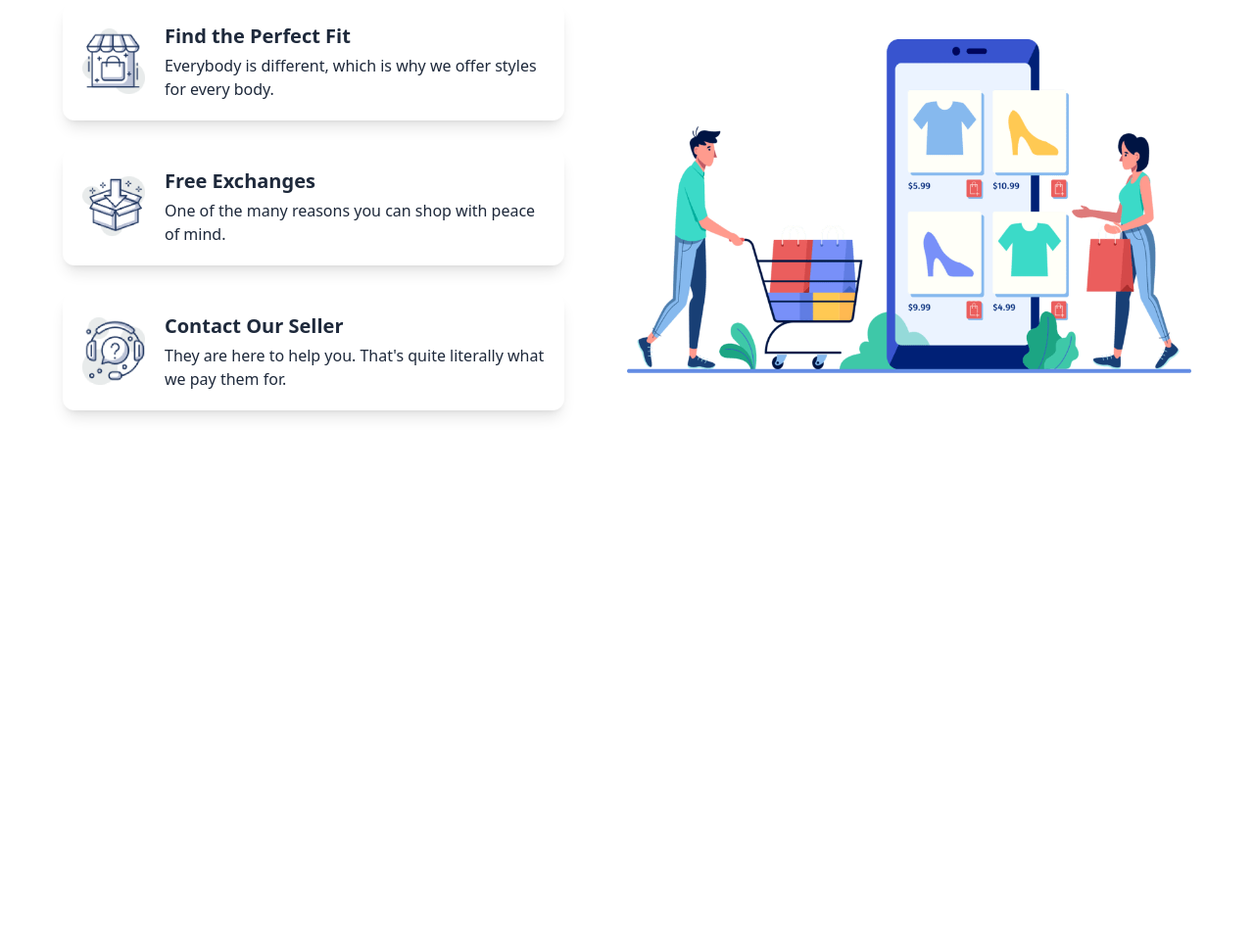
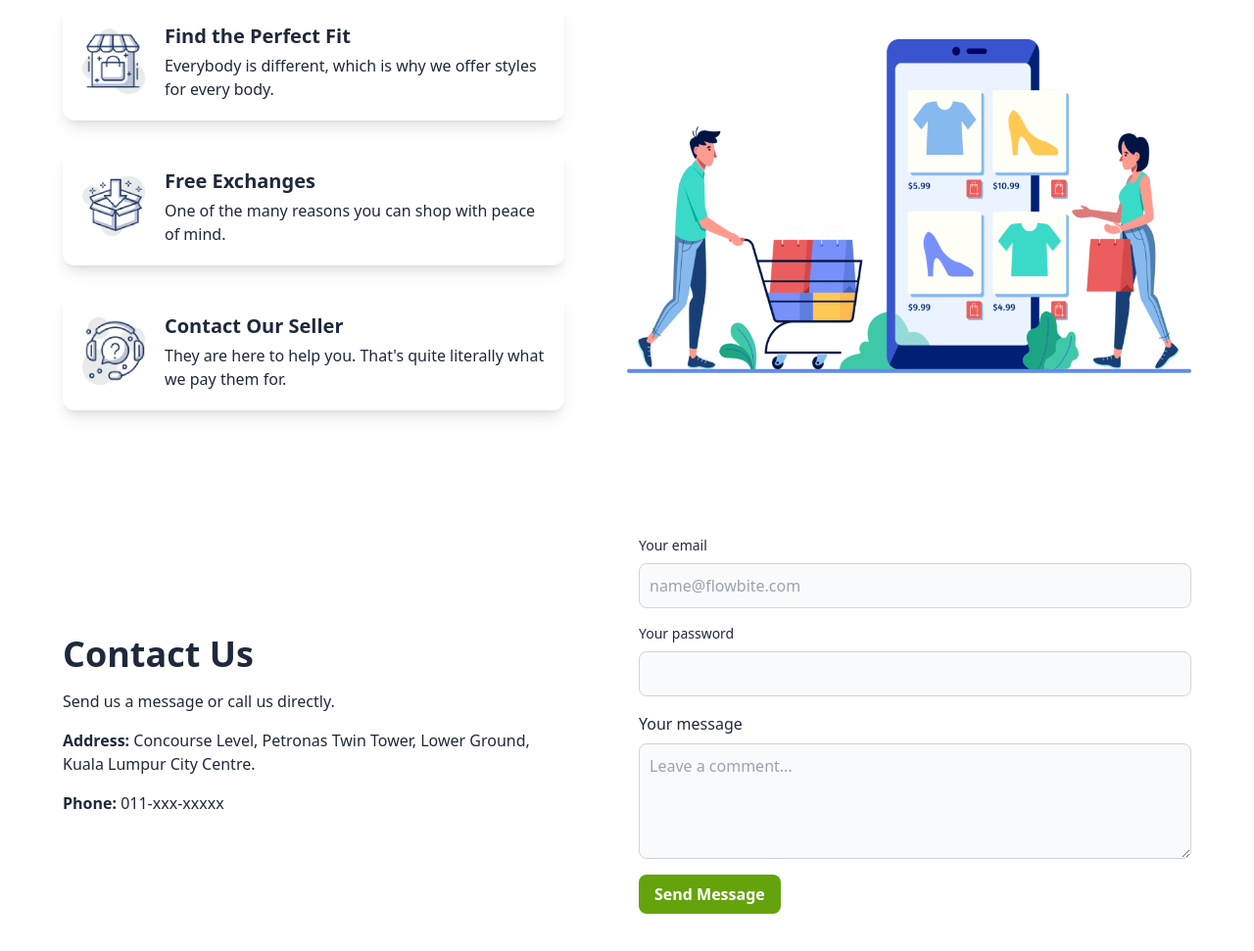
Before and after one commit to GHSoyad/penguin-fashion-page-tailwind, a plain HTML site: page index.html in a window 1280 px wide. Shown: the part 2315-3286 px from the top of the page at 98% size. Before the commit the page ends 2830 px from the top, so only its background shows below. Drawn offline with nearby package versions, Linux system fonts and the light colour scheme.

Commit message:
Added contact section

```diff
--- a/index.html
+++ b/index.html
@@ -187,6 +187,43 @@
                 <img src="images/site-images/shopping.png" alt="" class="w-full">
             </div>
         </section>
+
+        <!-- Contact section -->
+        <section id="contact"
+            class="container mx-auto max-w-6xl px-4 xl:px-0 pt-8 my-24 flex flex-col md:flex-row items-center gap-6">
+            <div class="w-full md:w-1/2">
+                <h2 class="text-4xl font-bold mb-4">Contact Us</h2>
+                <p>Send us a message or call us directly.</p>
+                <p class="my-4"><span class="font-bold">Address: </span>Concourse Level, Petronas Twin Tower, Lower
+                    Ground,<br> Kuala Lumpur City Centre.</p>
+                <p><span class="font-bold">Phone: </span>011-xxx-xxxxx</p>
+            </div>
+            <div class="w-full md:w-1/2 mt-4 md:mt-0">
+                <form>
+                    <div class="mb-4">
+                        <label for="email" class="block mb-2 text-sm font-medium">Your email</label>
+                        <input type="email" id="email"
+                            class="block p-2.5 w-full bg-gray-50 rounded-lg border border-gray-300  focus:ring-0 focus:border-lime-600"
+                            placeholder="name@flowbite.com" required="">
+                    </div>
+                    <div class="mb-4">
+                        <label for="password" class="block mb-2 text-sm font-medium">Your password</label>
+                        <input type="password" id="password"
+                            class="block p-2.5 w-full bg-gray-50 rounded-lg border border-gray-300  focus:ring-0 focus:border-lime-600"
+                            required="">
+                    </div>
+                    <div class="mb-4">
+                        <label for="message" class="block mb-2">Your message</label>
+                        <textarea id="message" rows="4"
+                            class="block p-2.5 w-full bg-gray-50 rounded-lg border border-gray-300 focus:ring-0 focus:border-lime-600"
+                            placeholder="Leave a comment..."></textarea>
+                    </div>
+                    <button type="submit"
+                        class="inline-block px-4 py-2 bg-lime-600 rounded-lg text-white font-bold">Send Message</button>
+                </form>
+            </div>
+        </section>
+
     </main>
     <footer></footer>
 
```
